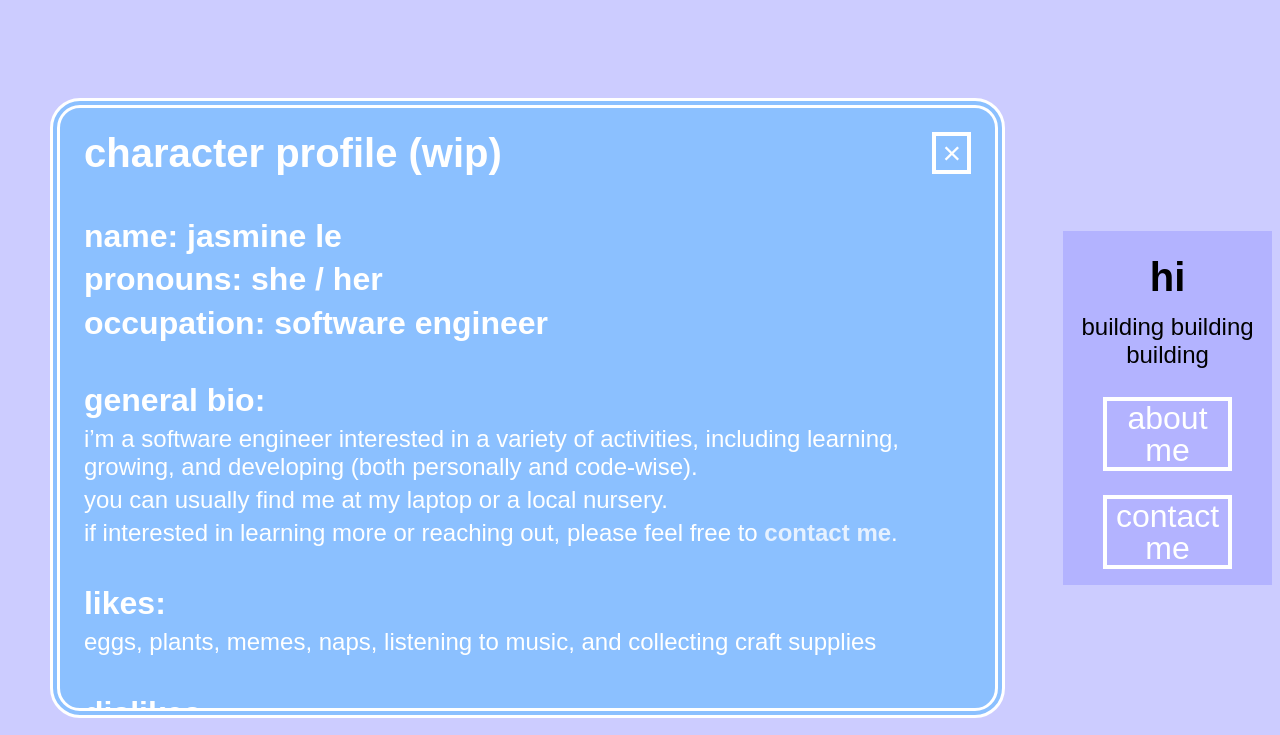
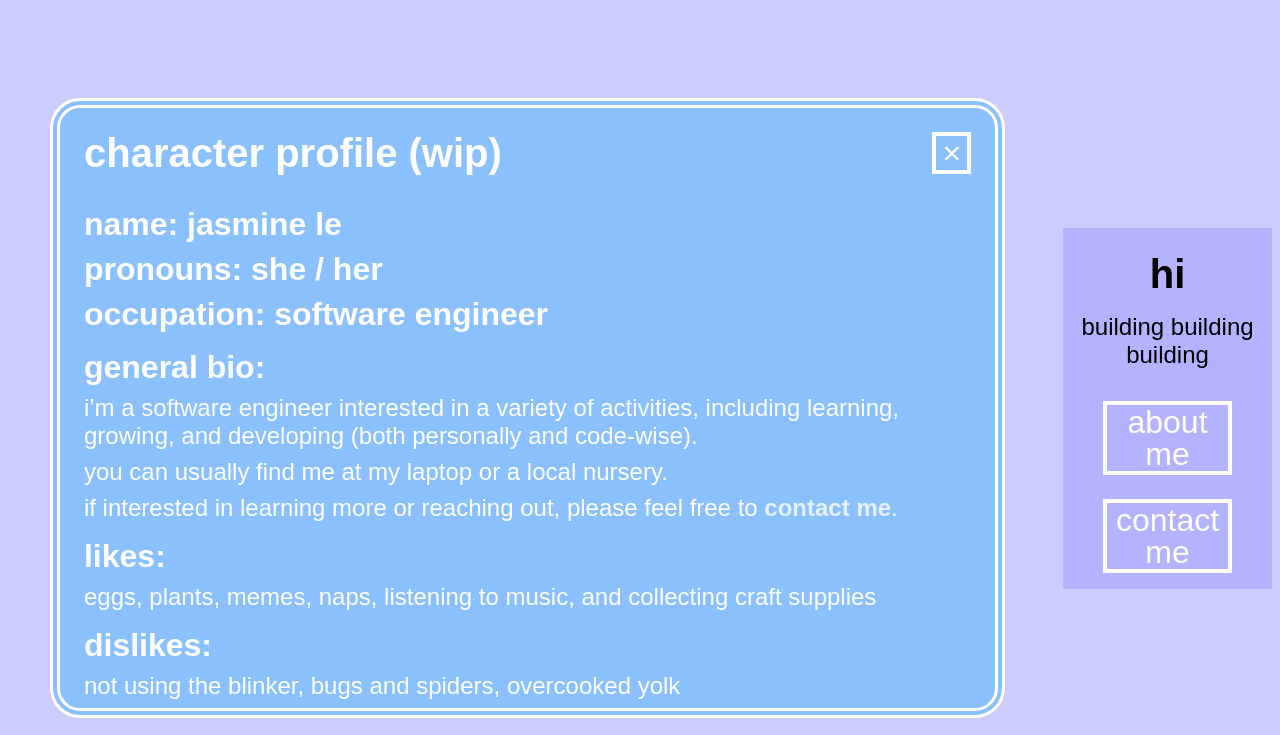
Before and after one commit to jasminevle/jasminevle.com, a Gatsby site: page / in a window 1280 px wide. Both pictures are taken after a click on the button "about me". Built offline with nearby package versions, Linux system fonts and the light colour scheme; Gatsby itself is replaced by a stand-in of ours.

Commit message:
[update styling]: section

```diff
--- a/src/components/section/section.scss
+++ b/src/components/section/section.scss
@@ -1,14 +1,12 @@
 .section {
     height: 100%;
     width: 100%;
-    margin-block-start: 0.85em;
-    margin-block-end: 0.85em;
 }
 h1,
 h2,
 p {
-    margin-block-start: 0.2em;
-    margin-block-end: 0.2em;
+    margin-top: 1vh;
+    margin-bottom: 1vh;
 }
 h1 {
     font-size: 2.5em;
```
